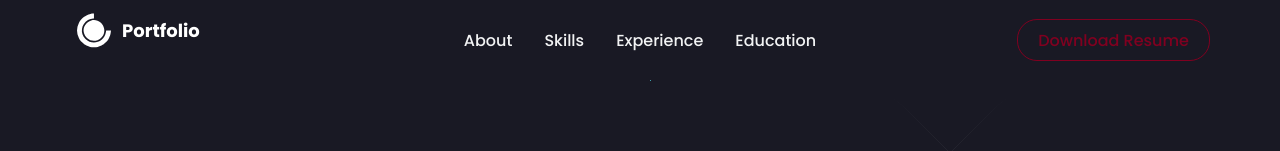
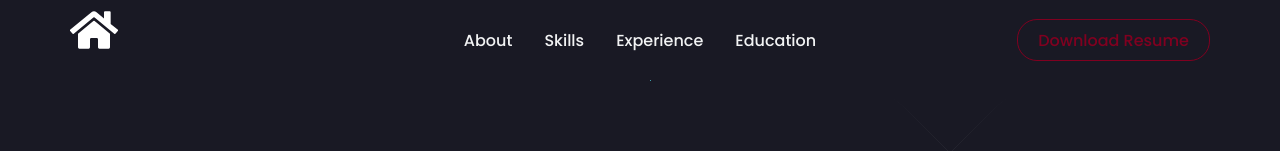
Before and after one commit to AkshayVarma21/portfolio_next, a React (Create React App) app: page / in a window 1280 px wide. Shown: the top 151 px of the page. Built offline with nearby package versions, Linux system fonts and the light colour scheme.

Commit message:
home route

```diff
--- a/src/components/Cards/ExperienceCard.jsx
+++ b/src/components/Cards/ExperienceCard.jsx
@@ -167,7 +167,7 @@ const ExperienceCard = ({ experience }) => {
                             <b>Skills:</b>
                             <ItemWrapper>
                                 {experience?.skills?.map((skill, index) => (
-                                    <Skill>• {skill}</Skill>
+                                    <Skill key={index}>• {skill}</Skill>
                                 ))}
                             </ItemWrapper>
                         </Skills>
--- a/src/components/Education/index.js
+++ b/src/components/Education/index.js
@@ -88,7 +88,7 @@ const index = () => {
                 <TimelineSection>
                     <Timeline>
                         {education.map((education,index) => (
-                            <TimelineItem >
+                            <TimelineItem key={index}>
                                 <TimelineContent sx={{ py: '12px', px: 2 }}>
                                     <EducationCard education={education}/>
                                 </TimelineContent>
--- a/src/components/Experience/index.js
+++ b/src/components/Experience/index.js
@@ -80,18 +80,18 @@ const index = () => {
             <Wrapper>
                 <Title>Experience</Title>
                 <Desc>
-                My professional experience as a UI developer encompasses designing and implementing user interfaces for diverse projects and clients.
+                    My professional experience as a UI developer encompasses designing and implementing user interfaces for diverse projects and clients.
                 </Desc>
                 <TimelineSection>
                     <Timeline>
-                        {experiences.map((experience,index) => (
-                            <TimelineItem>
+                        {experiences.map((experience, index) => (
+                            <TimelineItem key={index}>
                                 <TimelineSeparator>
                                     <TimelineDot variant="outlined" color="secondary" />
                                     {index !== experiences.length - 1 && <TimelineConnector style={{ background: '#800020' }} />}
                                 </TimelineSeparator>
                                 <TimelineContent sx={{ py: '12px', px: 2 }}>
-                                    <ExperienceCard experience={experience}/>
+                                    <ExperienceCard experience={experience} />
                                 </TimelineContent>
                             </TimelineItem>
                         ))}
--- a/src/components/Navbar/NavbarStyledComponent.js
+++ b/src/components/Navbar/NavbarStyledComponent.js
@@ -27,7 +27,7 @@ export const NavbarContainer = styled.div`
   max-width: 1200px;
 `;
 
-export const NavLogo = styled(LinkR)`
+export const NavLogo = styled.a`
     width: 80%;
     padding: 0 6px;
     display: flex;
--- a/src/components/Navbar/index.js
+++ b/src/components/Navbar/index.js
@@ -1,7 +1,6 @@
 import React from 'react'
 import { Nav, NavLink, NavbarContainer, Span, NavLogo, NavItems, GitHubButton, ButtonContainer, MobileIcon, MobileMenu, MobileNavLogo, MobileLink } from './NavbarStyledComponent'
-import { DiCssdeck } from 'react-icons/di';
-import { FaBars } from 'react-icons/fa';
+import { FaBars, FaHome } from 'react-icons/fa';
 import { Bio } from '../../data/constants';
 import { useTheme } from 'styled-components';
 
@@ -11,9 +10,9 @@ const Navbar = () => {
   return (
     <Nav>
       <NavbarContainer>
-        <NavLogo to='/'>
+        <NavLogo href='/'>
           <a style={{ display: "flex", alignItems: "center", color: "white", marginBottom: '20px', cursor: 'pointer' }}>
-            <DiCssdeck size="3rem" /> <Span>Portfolio</Span>
+            <FaHome size="3rem" />
           </a>
         </NavLogo>
         <MobileIcon>
```
